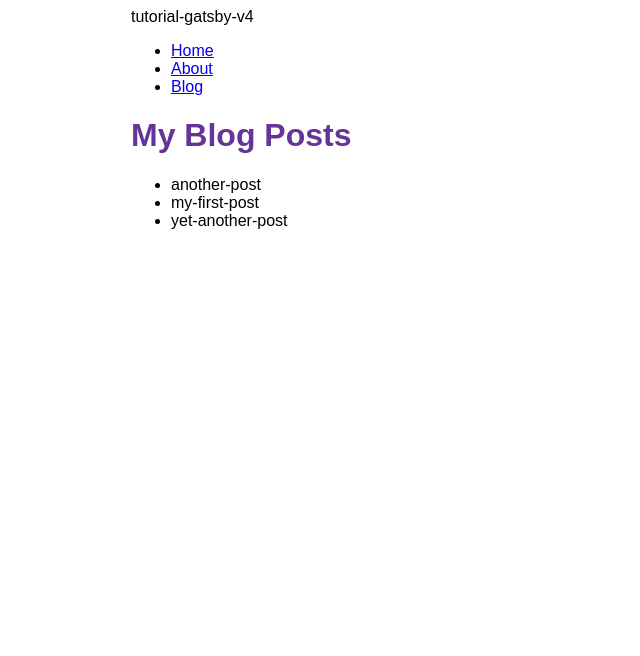
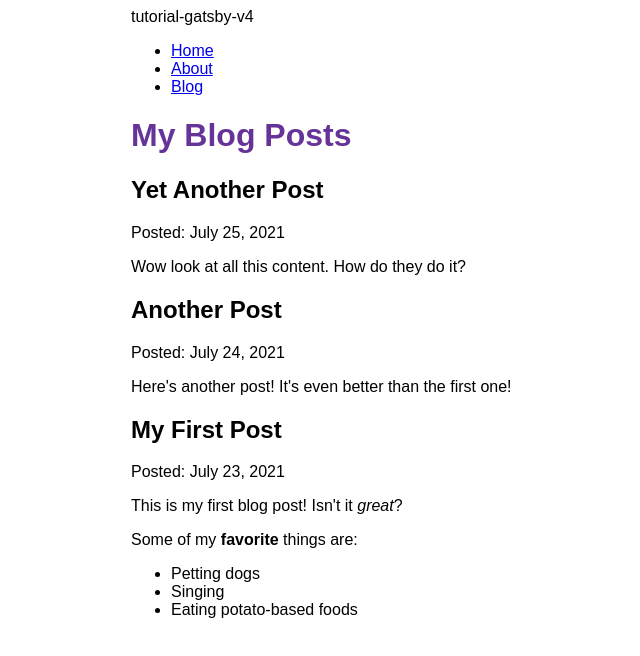
Before and after one commit to ndaemy/tutorial-gatsby-v4, a Gatsby site: page /blog in a window 1280 px wide. Shown: the whole page, without its empty margins (259-899 px from the left). Built offline with nearby package versions, Linux system fonts and the light colour scheme; Gatsby itself is replaced by a stand-in of ours.

Commit message:
✨ 5. Transform Data to Use MDX

```diff
--- a/blog/another-post.mdx
+++ b/blog/another-post.mdx
@@ -0,0 +1,6 @@
+---
+title: "Another Post"
+date: "2021-07-24"
+---
+
+Here's another post! It's even better than the first one!
--- a/blog/my-first-post.mdx
+++ b/blog/my-first-post.mdx
@@ -0,0 +1,12 @@
+---
+title: "My First Post"
+date: "2021-07-23"
+---
+
+This is my first blog post! Isn't it *great*?
+
+Some of my **favorite** things are:
+
+* Petting dogs
+* Singing
+* Eating potato-based foods
--- a/blog/yet-another-post.mdx
+++ b/blog/yet-another-post.mdx
@@ -0,0 +1,6 @@
+---
+title: "Yet Another Post"
+date: "2021-07-25"
+---
+
+Wow look at all this content. How do they do it?
--- a/gatsby-config.js
+++ b/gatsby-config.js
@@ -14,5 +14,6 @@
         path: `${__dirname}/blog`,
       },
     },
+    "gatsby-plugin-mdx",
   ],
 };
--- a/package.json
+++ b/package.json
@@ -16,8 +16,11 @@
     "typecheck": "tsc --noEmit"
   },
   "dependencies": {
+    "@mdx-js/mdx": "v1",
+    "@mdx-js/react": "v1",
     "gatsby": "^4.9.0",
     "gatsby-plugin-image": "^2.9.0",
+    "gatsby-plugin-mdx": "^3.9.1",
     "gatsby-plugin-sharp": "^4.9.0",
     "gatsby-source-filesystem": "^4.9.1",
     "react": "^17.0.1",
--- a/src/pages/blog.tsx
+++ b/src/pages/blog.tsx
@@ -1,11 +1,20 @@
 import React from "react";
 import { graphql, PageProps } from "gatsby";
 import Layout from "../components/layout";
+import { MDXRenderer } from "gatsby-plugin-mdx";
 
 type DataProps = {
-  allFile: {
+  allMdx: {
     nodes: {
-      name: string;
+      frontmatter: {
+        date: string;
+        title: string;
+      };
+      id: string;
+      body: string;
+      parent: {
+        modifiedTime: string;
+      };
     }[];
   };
 };
@@ -13,20 +22,32 @@
 const BlogPage: React.FC<PageProps<DataProps>> = ({ data }) => {
   return (
     <Layout pageTitle="My Blog Posts">
-      <ul>
-        {data.allFile.nodes.map(node => (
-          <li key={node.name}>{node.name}</li>
-        ))}
-      </ul>
+      {data.allMdx.nodes.map(node => (
+        <article key={node.id}>
+          <h2>{node.frontmatter.title}</h2>
+          <p>Posted: {node.frontmatter.date}</p>
+          <MDXRenderer>{node.body}</MDXRenderer>
+        </article>
+      ))}
     </Layout>
   );
 };
 
 export const query = graphql`
   query {
-    allFile {
+    allMdx(sort: { fields: frontmatter___date, order: DESC }) {
       nodes {
-        name
+        frontmatter {
+          date(formatString: "MMMM D, YYYY")
+          title
+        }
+        id
+        body
+        parent {
+          ... on File {
+            modifiedTime
+          }
+        }
       }
     }
   }
```
Also changed, not shown: 1 other file.
